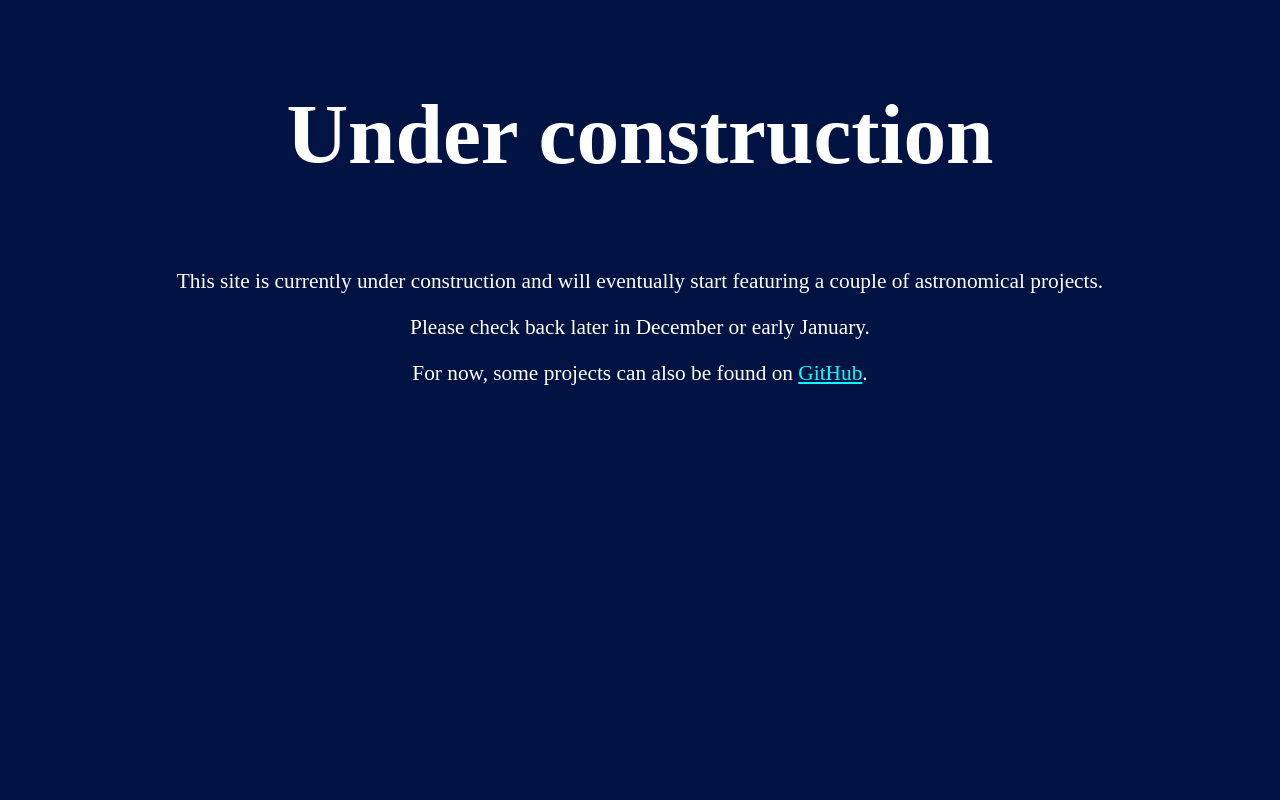
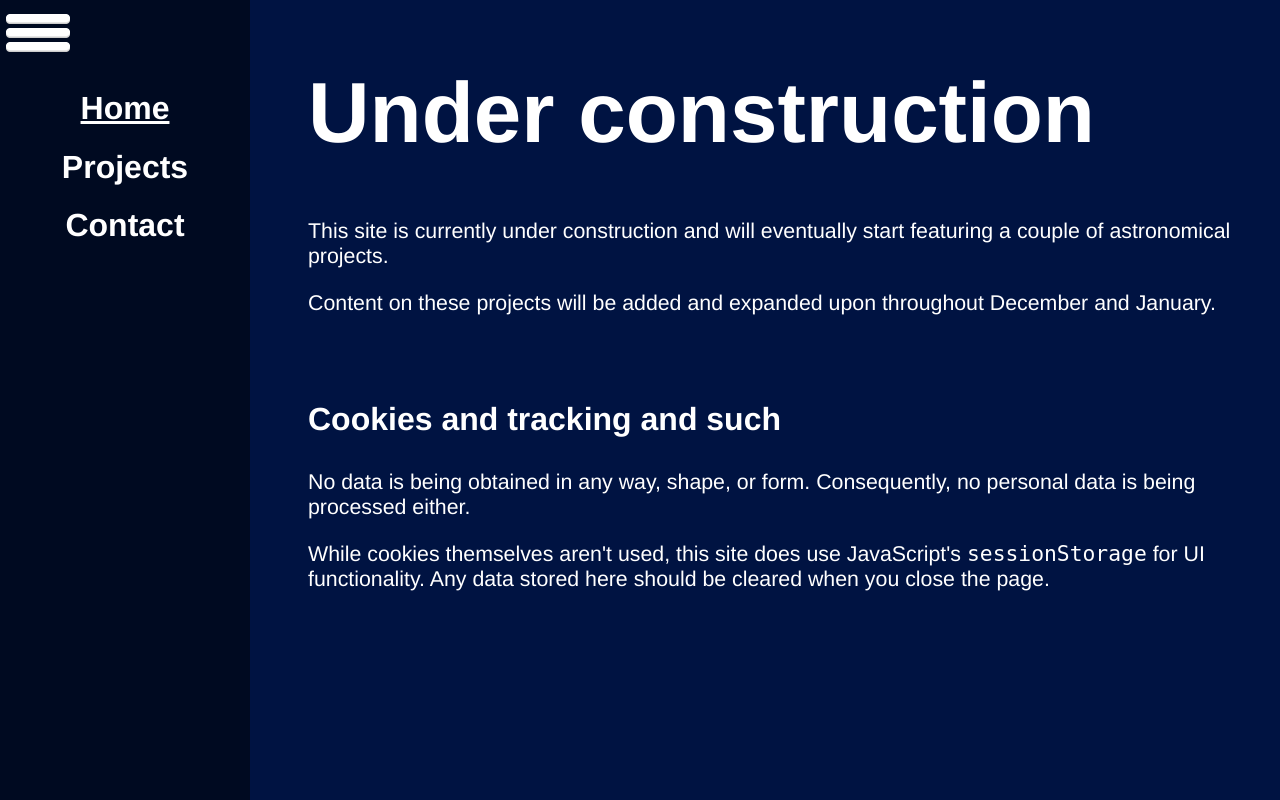
Before and after one commit to brentmaas/brentmaas.space, a Flask app: page / in a window 1280 px wide. Run offline with Flask 2, Linux system fonts and the light colour scheme.

Commit message:
Basic setup, layout and simple pages

```diff
--- a/app.py
+++ b/app.py
@@ -1,7 +1,40 @@
 import flask
+import json
 
 app = flask.Flask(__name__)
+navitems = {}
+projects = {}
+
+@app.before_first_request
+def init():
+    global navitems, projects
+    with open("manifest.json", "r") as jsonfile:
+        manifest = json.loads(jsonfile.read())
+    navitems = manifest["navitems"]
+    projects = manifest["projects"]
+
+@app.context_processor
+def context_processor():
+    return {"navitems": navitems, "projects": projects}
+
+@app.errorhandler(404)
+def notfound(error):
+    return flask.render_template("notfound.html")
 
 @app.route("/")
 def index():
     return flask.render_template("index.html")
+
+@app.route("/contact/")
+def contact():
+    return flask.render_template("contact.html")
+
+@app.route("/project/")
+def projectlist():
+    return flask.render_template("project/index.html")
+
+@app.route("/project/<string:project>/")
+def project(project):
+    if not project in projects:
+        return flask.abort(404)
+    return flask.render_template(f"project/{project}/index.html", project=projects[project])
--- a/static/css/style.css
+++ b/static/css/style.css
@@ -1,15 +1,21 @@
+:root {
+    --content-margin-left: 50px;
+    --navbar-width: 250px;
+    --navbar-toggle-size: 64px;
+}
+
 body {
     background: #001342;
+    font-family: Helvetica;
+}
+
+h1, h2, h3, h4, h5, h6 {
+    color: #ffffff;
 }
 
 p {
     color: #ffffff;
     font-size: 16pt;
-}
-
-p.title {
-    font-size: 64pt;
-    font-weight: 800;
 }
 
 a:link {
@@ -19,3 +25,96 @@ a:link {
 a:visited, a:hover, a:active {
     color: #ff00ff;
 }
+
+button.img {
+    background: none;
+    border: none;
+}
+
+div.navbar {
+    position: fixed;
+    z-index: 1;
+    top: 0;
+    left: 0;
+    overflow-x: hidden;
+}
+
+div.navbar-expanded {
+    width: var(--navbar-width);
+    height: 100vh;
+    background: #000a21;
+}
+
+div.navbar-contracted {
+    width: fit-content;
+    height: fit-content;
+}
+
+img.navbar-toggle {
+    width: var(--navbar-toggle-size);
+    height: var(--navbar-toggle-size);
+}
+
+div.navitem {
+    width: auto;
+    height: auto;
+    display: block;
+}
+
+h1.navitem-selected {
+    text-decoration: underline;
+}
+
+a:link.navitem, a:visited.navitem, a:hover.navitem, a:active.navitem {
+    color: #ffffff;
+    text-decoration: none;
+}
+
+h1.title {
+    font-size: 64pt;
+    font-weight: 800;
+}
+
+p.subtitle {
+    font-size: 24pt;
+    font-weight: 600;
+    margin-top: 64pt;
+}
+
+div.content {
+    width: auto;
+    height: auto;
+    margin-left: var(--content-margin-left);
+    margin-top: var(--navbar-toggle-size);
+}
+
+div.content-contracted {
+    margin-left: calc(var(--navbar-width) + var(--content-margin-left)) !important;
+}
+
+span.secret {
+    border-bottom: 1px dotted #ffffff;
+}
+
+span.email {
+    font-family: 'Courier New', monospace;
+}
+
+div.projects {
+    display: grid;
+    width: auto;
+    gap: 64pt;
+    grid-template-columns: repeat(2, minmax(0, 1fr));
+}
+
+div.projects > a:link, a:visited, a:hover, a:active {
+    text-decoration: none;
+}
+
+div.project {
+    display: block;
+}
+
+img.project-button {
+    height: 32pt;
+}
--- /dev/null
+++ b/static/script/navbar.js
@@ -0,0 +1,29 @@
+const navbarSessionStorageKey = "navbar-open";
+
+function setNavbar(){
+    document.getElementById("navbar-expanded").hidden = !isNavbarOpen;
+    document.getElementById("navbar-contracted").hidden = isNavbarOpen;
+    var contentElement = document.getElementById("content");
+    if(isNavbarOpen){
+        contentElement.classList.add("content-contracted");
+    }else{
+        contentElement.classList.remove("content-contracted");
+    }
+}
+
+function toggleNavbar(){
+    isNavbarOpen = !isNavbarOpen;
+    sessionStorage.setItem(navbarSessionStorageKey, isNavbarOpen);
+    setNavbar();
+}
+
+function getNavbarStatusFromSessionStorage(){
+    var navbarStatus = sessionStorage.getItem(navbarSessionStorageKey);
+    if(navbarStatus === null){
+        return true;
+    }else{
+        return navbarStatus === "true";
+    }
+}
+
+var isNavbarOpen = getNavbarStatusFromSessionStorage();
--- /dev/null
+++ b/templates/_layout.html
@@ -0,0 +1,37 @@
+<!doctype html>
+<html>
+    <head>
+        {% if title is defined %}
+        <title>{{ title }}</title>
+        {% else %}
+        <title>brentmaas.space</title>
+        {% endif %}
+        <link rel="stylesheet" href="{{url_for('static', filename='css/style.css')}}">
+        <link rel="icon" type="image/png", href="{{url_for('static', filename='images/favicon.png')}}">
+        <script type="text/javascript" src="{{url_for('static', filename='script/navbar.js')}}"></script>
+    </head>
+    <body onload="setNavbar()">
+        <div id="navbar-expanded" class="navbar navbar-expanded" hidden>
+            <button onClick="toggleNavbar()" class="img"><img src="{{url_for('static', filename='images/navbar-toggle.png')}}" class="navbar-toggle"></button>
+            {% for navitem in navitems %}
+                <a href="{{navitem['url']}}" class="navitem">
+                    <div class="navitem">
+                        <center>
+                            {% if request.endpoint is not none and navitem["url"] == url_for(request.endpoint, **request.view_args) %}
+                                <h1 class="navitem-selected">{{navitem["name"]}}</h1>
+                            {% else %}
+                                <h1>{{navitem["name"]}}</h1>
+                            {% endif %}
+                        </center>
+                    </div>
+                </a>
+            {% endfor %}
+        </div>
+        <div id="navbar-contracted" class="navbar navbar-contracted" hidden>
+            <button onClick="toggleNavbar()" class="img"><img src="{{url_for('static', filename='images/navbar-toggle.png')}}"></button>
+        </div>
+        <div id="content" class="content content-contracted">
+            {% block content %}{% endblock %}
+        </div>
+    </body>
+</html>
--- a/templates/index.html
+++ b/templates/index.html
@@ -1,16 +1,15 @@
-<!doctype html>
-<html>
-    <head>
-        <title>Under construction</title>
-        <link rel="stylesheet" href="{{url_for('static', filename='css/style.css')}}">
-        <link rel="icon" type="image/png", href="{{url_for('static', filename='images/favicon.png')}}">
-    </head>
-    <body>
-        <center>
-            <p class="title">Under construction</p>
-            <p>This site is currently under construction and will eventually start featuring a couple of astronomical projects.</p>
-            <p>Please check back later in December or early January.</p>
-            <p>For now, some projects can also be found on <a href="https://github.com/brentmaas">GitHub</a>.</p>
-        </center>
-    </body>
-</html>
+{% set title = "Under construction" %}
+
+{% extends "_layout.html" %}
+
+{% block content %}
+
+<h1 class="title">Under construction</h1>
+<p>This site is currently under construction and will eventually start featuring a couple of astronomical projects.</p>
+<p>Content on these projects will be added and expanded upon throughout December and January.</p>
+
+<p class="subtitle">Cookies and tracking and such</p>
+<p>No data is being obtained in any way, shape, or form. Consequently, no personal data is being processed either.</p>
+<p>While cookies themselves aren't used, this site does use JavaScript's <code>sessionStorage</code> for UI functionality. Any data stored here should be cleared when you close the page.</p>
+
+{% endblock %}
```
Also changed, not shown: templates/contact.html (added, +11 -0 lines), templates/notfound.html (added, +11 -0 lines), templates/project/_projectlayout.html (added, +15 -0 lines), templates/project/air/index.html (added, +9 -0 lines), templates/project/brentmaas.space/index.html (added, +8 -0 lines), templates/project/hci/index.html (added, +8 -0 lines), templates/project/index.html (added, +23 -0 lines), README.md, manifest.json (added), static/images/github-button.png (added), static/images/navbar-toggle.png (added).
